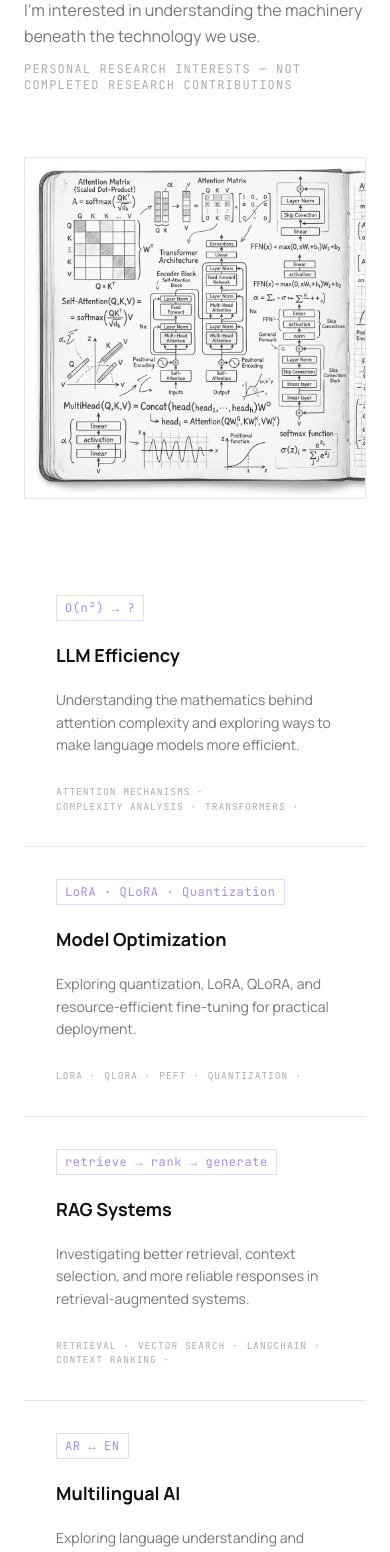
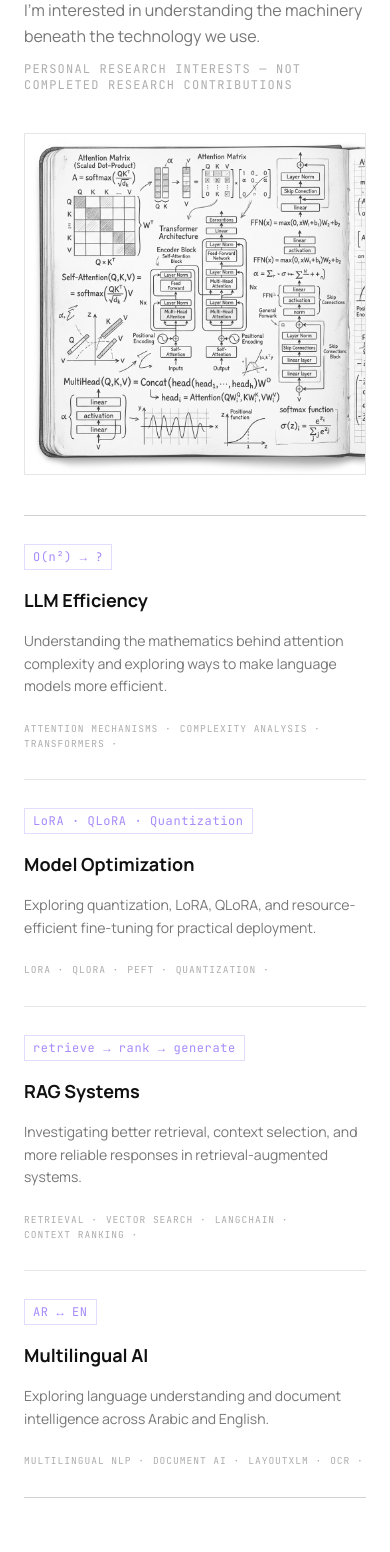
Before and after one commit to muhammeidrees/idrees, a React (Vite) app: page / in a window 390 px wide. Shown: the part 7408-8960 px from the top of the page. Built offline with nearby package versions, Linux system fonts and the light colour scheme.

Commit message:
Refine layout styles in Research component
Adjusted margin and padding values for better layout consistency.

```diff
--- a/src/components/Research.tsx
+++ b/src/components/Research.tsx
@@ -8,7 +8,7 @@ export function Research() {
       <div className="max-w-7xl mx-auto px-6 md:px-10 py-section">
 
         {/* Header row */}
-        <div className="grid grid-cols-1 md:grid-cols-[1fr_2fr] gap-10 md:gap-20 mb-16 md:mb-24">
+        <div className="grid grid-cols-1 md:grid-cols-[1fr_2fr] gap-10 md:gap-20 mb-10 md:mb-24">
           <div>
             <motion.span {...fadeUp(0)} className="section-label block mb-4">
               Research
@@ -30,7 +30,7 @@ export function Research() {
         {/* Research visual */}
         <motion.div
           {...fadeUp(0.1)}
-          className="mb-16 md:mb-24 overflow-hidden border border-ink/10 max-w-2xl"
+          className="mb-10 md:mb-24 overflow-hidden border border-ink/10 max-w-2xl"
         >
           <img
             src="/research_visual.png"
@@ -40,12 +40,12 @@ export function Research() {
         </motion.div>
 
         {/* Topics */}
-        <div className="grid grid-cols-1 md:grid-cols-2 gap-px bg-ink/10">
+        <div className="grid grid-cols-1 md:grid-cols-2 gap-px bg-ink/10 border-y border-ink/10 sm:border-0">
           {researchTopics.map((topic, i) => (
             <motion.div
               key={topic.id}
               {...fadeUp(0.1 * i + 0.2)}
-              className="bg-bg p-8 md:p-10 flex flex-col gap-5"
+              className="bg-bg py-7 px-0 sm:p-8 md:p-10 flex flex-col gap-4 sm:gap-5"
             >
               {/* Formula badge */}
               <div className="flex items-center gap-3">
```
